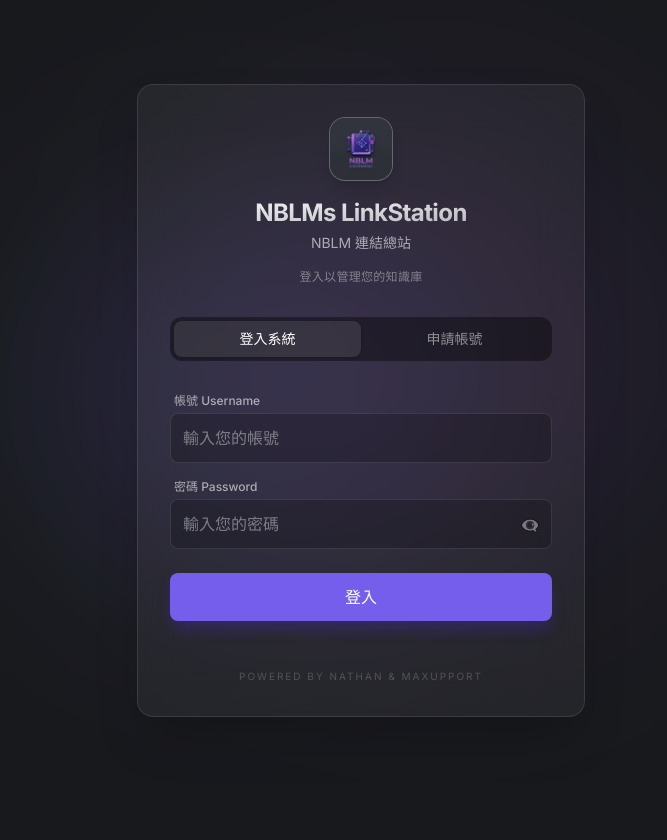
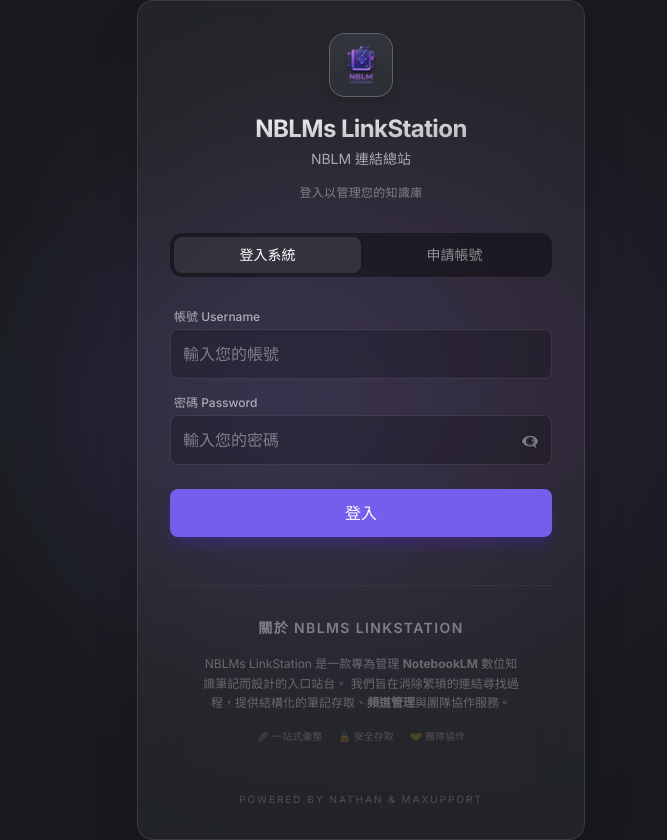
Before and after one commit to Maxupport/NBLMs-dashboard, a Next.js app: page / in a window 1280 px wide. Shown: the whole page, without its empty margins (279-946 px from the left). Before the commit the page ends 800 px from the top, so only its background shows below. Built offline with nearby package versions, Linux system fonts and the light colour scheme.

Commit message:
seo: add robots.txt, sitemap.xml and descriptive landing page text for better indexing

```diff
--- a/app/page.tsx
+++ b/app/page.tsx
@@ -230,6 +230,20 @@
           </button>
         </form>
 
+        {/* SEO Descriptive Text (Visual but subtle) */}
+        <section className="mt-12 pt-8 border-t border-white/5 text-center space-y-4">
+          <h2 className="text-sm font-semibold text-white/40 uppercase tracking-widest">關於 NBLMs LinkStation</h2>
+          <p className="text-xs text-white/30 leading-relaxed max-w-xs mx-auto">
+            NBLMs LinkStation 是一款專為管理 <strong>NotebookLM</strong> 數位知識筆記而設計的入口站台。
+            我們旨在消除繁瑣的連結尋找過程，提供結構化的筆記存取、<strong>頻道管理</strong>與團隊協作服務。
+          </p>
+          <div className="flex justify-center gap-4 text-[10px] text-white/20">
+             <span>🚀 一站式彙整</span>
+             <span>🔒 安全存取</span>
+             <span>🤝 團隊協作</span>
+          </div>
+        </section>
+
         <footer className="mt-12 text-center">
            <p className="text-[10px] text-white/20 uppercase tracking-[0.2em]">Powered by Nathan & Maxupport</p>
         </footer>
```
Also changed, not shown: public/robots.txt (added), 1 other file (tests, documents, lock files or other folders).
